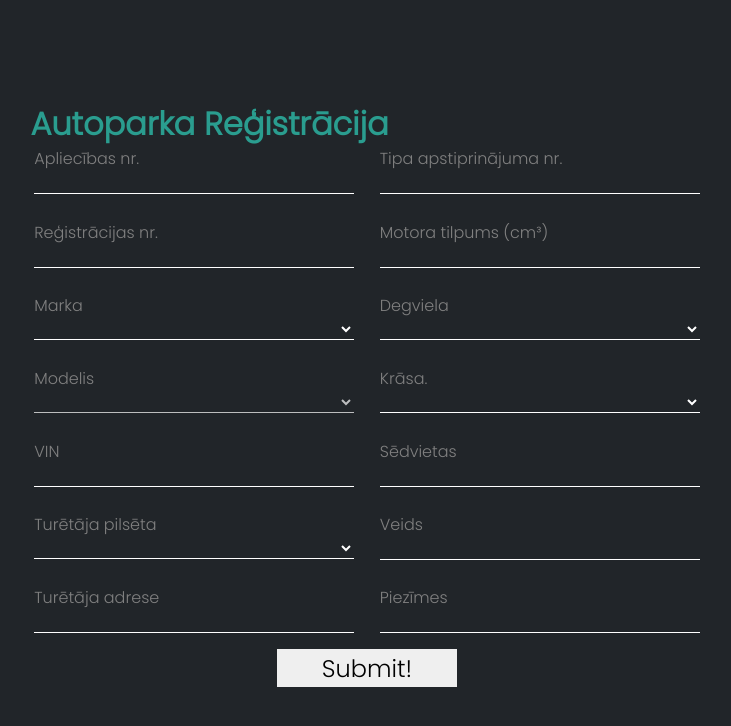
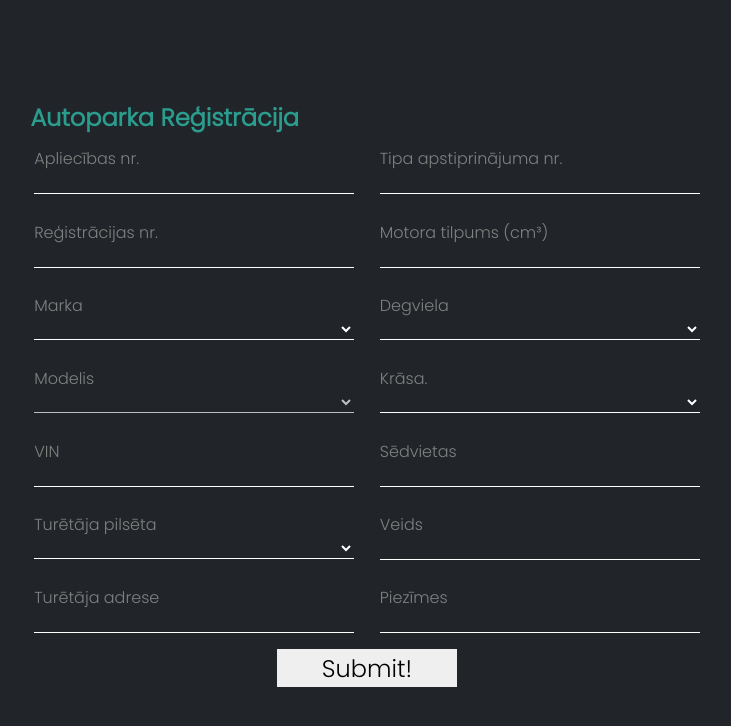
Before and after one commit to RobertsG9751/Autoparks, a plain HTML site: page index.html in a window 1280 px wide. Shown: the whole page, without its empty margins (273-1004 px from the left). Drawn offline with Linux system fonts and the light colour scheme; no server answers.

Commit message:
header fix

```diff
--- a/index.html
+++ b/index.html
@@ -11,7 +11,7 @@
 <body>
     <div class="box">
         <div class="box_header">
-            <h1>Autoparka Reģistrācija</h1>
+            <h2>Autoparka Reģistrācija</h2>
         </div>
         <div class="box_body">
             <div class="input_box">
--- a/styles.css
+++ b/styles.css
@@ -17,7 +17,7 @@ html, body{
     height: 600px;
     /* box-shadow: 0px 0px 5px 1px white; */
 }
-h1{
+h2{
     color: #2a9d8f;
 }
 label{
```
